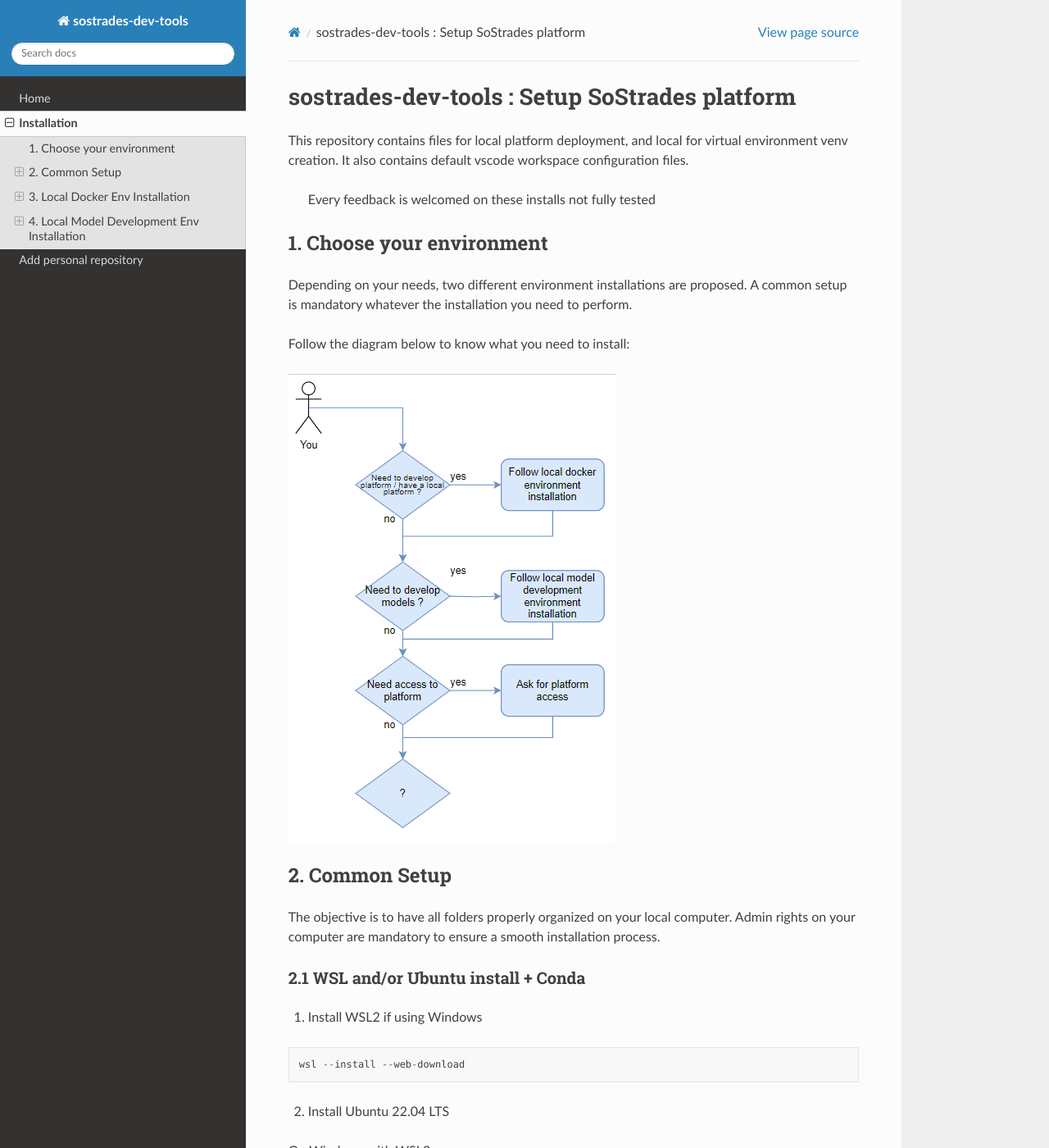
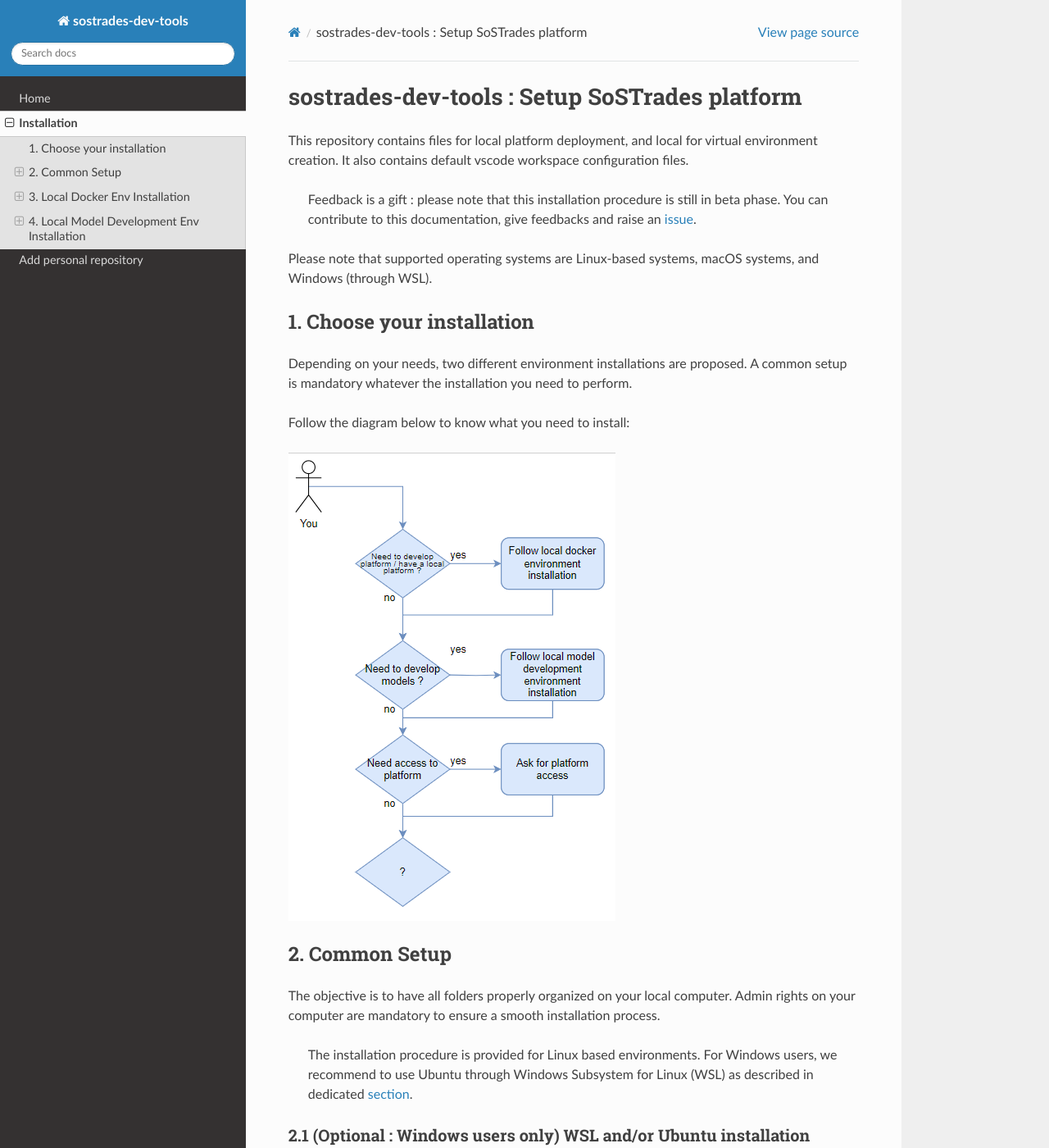
Before and after one commit to os-climate/sostrades-dev-tools, a Sphinx documentation site: the page built from docs/source/README.md, in a window 1280 px wide and 1400 px high. Shown: the whole window at 82% size. Built offline with Sphinx 7.4.7 and the Read the Docs theme 2.0.0, drawn with Linux system fonts in a browser that asks for light colours; some of the changed text lies outside the part shown.

Commit message:
fix issue #2 : supported operating systems and minor fixes

````diff
--- a/docs/source/README.md
+++ b/docs/source/README.md
@@ -1,10 +1,12 @@
-# sostrades-dev-tools : Setup SoStrades platform
+# sostrades-dev-tools : Setup SoSTrades platform
 
-This repository contains files for local platform deployment, and local for virtual environment venv creation. It also contains default vscode workspace configuration files.
+This repository contains files for local platform deployment, and local for virtual environment creation. It also contains default vscode workspace configuration files.
 
-> Every feedback is welcomed on these installs not fully tested
+> Feedback is a gift : please note that this installation procedure is still in beta phase. You can contribute to this documentation, give feedbacks and raise an [issue](https://github.com/os-climate/sostrades-dev-tools/issues).
 
-## 1. Choose your environment
+Please note that supported operating systems are Linux-based systems, macOS systems, and Windows (through WSL).
+
+## 1. Choose your installation
 
 Depending on your needs, two different environment installations are proposed. A common setup is mandatory whatever the installation you need to perform.
 
@@ -18,8 +20,10 @@ Follow the diagram below to know what you need to install:
 
 The objective is to have all folders properly organized on your local computer. Admin rights on your computer are mandatory to ensure a smooth installation process.
 
+> The installation procedure is provided for Linux based environments.
+For Windows users, we recommend to use Ubuntu through Windows Subsystem for Linux (WSL) as described in dedicated [section](#21-optional--windows-users-only-wsl-andor-ubuntu-installation).
 
-### 2.1 WSL and/or Ubuntu install + Conda
+### 2.1 (Optional : Windows users only) WSL and/or Ubuntu installation
 
 1. Install WSL2 if using Windows
 ```
@@ -56,11 +62,12 @@ chmod +x Anaconda3-2023.09-0-Linux-x86_64.sh
 # Restart terminal for env variables update
 ```
 
-6. Install jq
+2. Install jq
 ```
 $ sudo apt  install jq           #For Debian/Ubuntu
 $ sudo yum install jq            #For Fedora/CentOS/RHEL
 $ sudo pacman -Syu jq            #For Arch
+$ sudo brew install jq           #For macOS
 ```
 
 
@@ -75,7 +82,7 @@ git clone https://github.com/os-climate/sostrades-dev-tools
 
 cd sostrades-dev-tools
 ```
-2. If needed configure model repositories : Edit the `model_repositories.json` and `platform_repositories.json` according to what repositories you want.
+2. If needed configure model repositories : edit the `model_repositories.json` and `platform_repositories.json` according to what repositories you want. The provided `model_repositories.json` file includes the WITNESS model repositories :
 
 ```
 [
@@ -113,13 +120,13 @@ You will need also:
 
 1. Try running  "docker" and  "docker compose" to see if command is recognized
 ```
-docker --version
-docker compose --version
+docker version
+docker compose version
 
 docker ps
 ```
 
- If this commands are not working fix docker and docker-compose installation before to continue
+ If this commands are not working fix docker and docker-compose installation before to continue.
 
 ### 3.2 Visual Studio Code (VSCode) installation
 VSCode settings have been written in dedicated files during execution of `PrepareDevEnv.sh` (in a previous step).
@@ -199,10 +206,10 @@ The objective is to have a working local dev environment based on a conda venv,
 
 ### 4.1 Prerequisites
 
-Follow 2. common setup paragraph :
+Follow common setup [section](#2-common-setup) :
 
-- WSL2 + Ubuntu 22.04 LTS or directly an Ubuntu equivalent
-- Conda installed
+- WSL2 + Ubuntu 22.04 LTS or directly an Ubuntu equivalent,
+- Conda installed.
 
 ### 4.2 Prepare Conda environment
 ```
--- a/docs/source/conf.py
+++ b/docs/source/conf.py
@@ -34,3 +34,7 @@ html_theme = 'sphinx_rtd_theme'
 
 # -- Options for EPUB output
 epub_show_urls = 'footnote'
+
+# -- Options for auto-generated header anchors depth
+# documentation:  https://myst-parser.readthedocs.io/en/latest/syntax/optional.html#auto-generated-header-anchors
+myst_heading_anchors = 3
````
Also changed, not shown: other parts of docs/source/README.md (+3 -1 lines).
